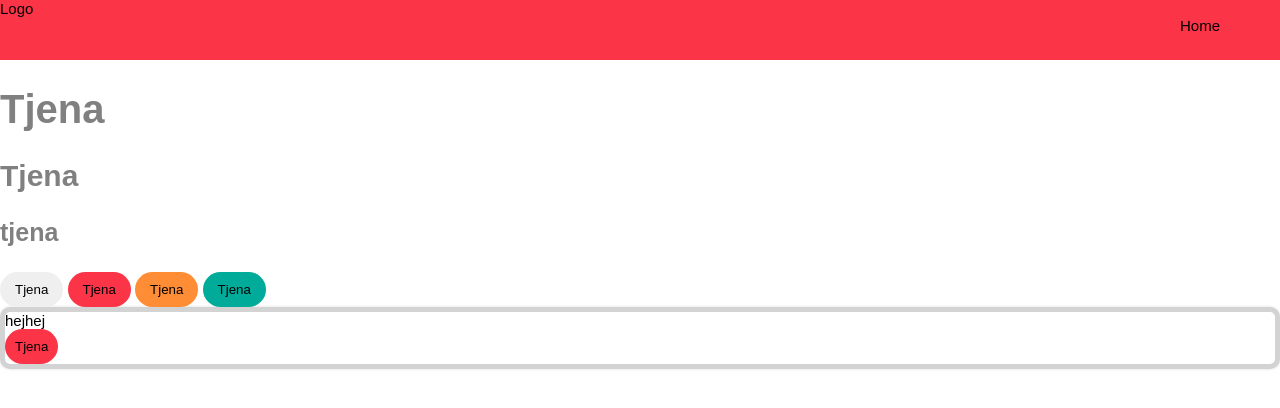
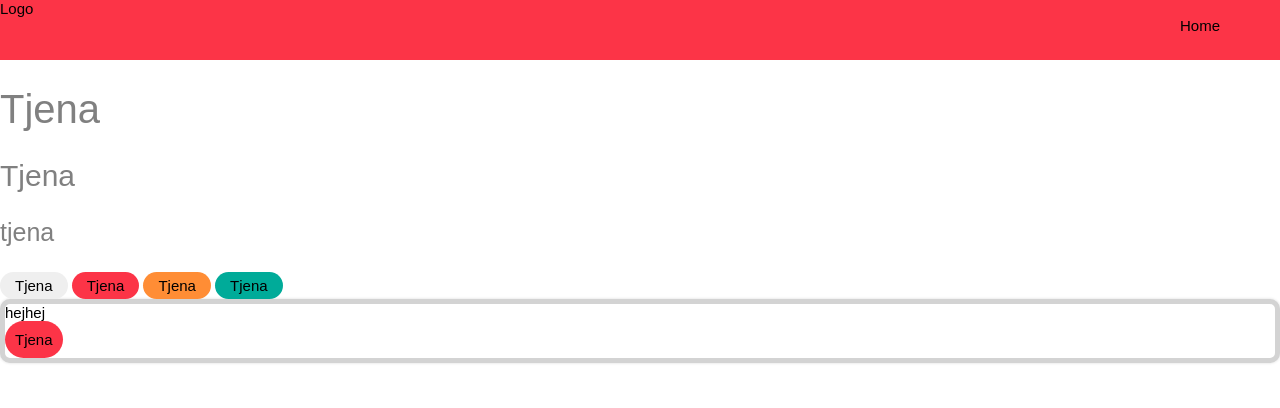
Before and after one commit to talegraph/styles, a website: page src/index.html in a window 1280 px wide. Drawn offline with nearby package versions, Linux system fonts and the light colour scheme; files that its build step writes are made by us from their sources.

Commit message:
mickes fjärt

```diff
--- a/src/index.html
+++ b/src/index.html
@@ -4,6 +4,8 @@
     <title>TaleGraph Pattern Library</title>
     <!-- inject:css -->
     <!-- endinject -->
+    <script src="https://use.typekit.net/zoa2vvp.js"></script>
+<script>try{Typekit.load({ async: true });}catch(e){}</script>
 </head>
 <body>
   <div>
--- a/src/styles/atoms/_buttons.scss
+++ b/src/styles/atoms/_buttons.scss
@@ -1,7 +1,9 @@
 .button{
-  padding: 10px 15px;
+  padding: 5px 15px;
   border: 0;
   border-radius: $border-radius;
+  font-family: 'Brandon Grotesque', sans-serif;
+  font-size: 15px;
 }
 
 .button--primary{
--- a/src/styles/atoms/_typography.scss
+++ b/src/styles/atoms/_typography.scss
@@ -1,21 +1,23 @@
 body {
-  font-family: 'Brandond grotesque', sans-serif;
+  font-family: 'Brandon Grotesque', sans-serif;
   font-size: 15px;
 }
 
 h1{
   font-size: 40px;
   color: grey;
+  font-weight: 400;
 }
 h2{
   font-size: 30px;
   color: grey;
+  font-weight: 400;
 }
 h3 {
   font-size: 25px;
-  font-weight: 600;
+  font-weight: 400;
   color: grey;
 }
 p {
-
+  font-weight: 400;
 }
```
